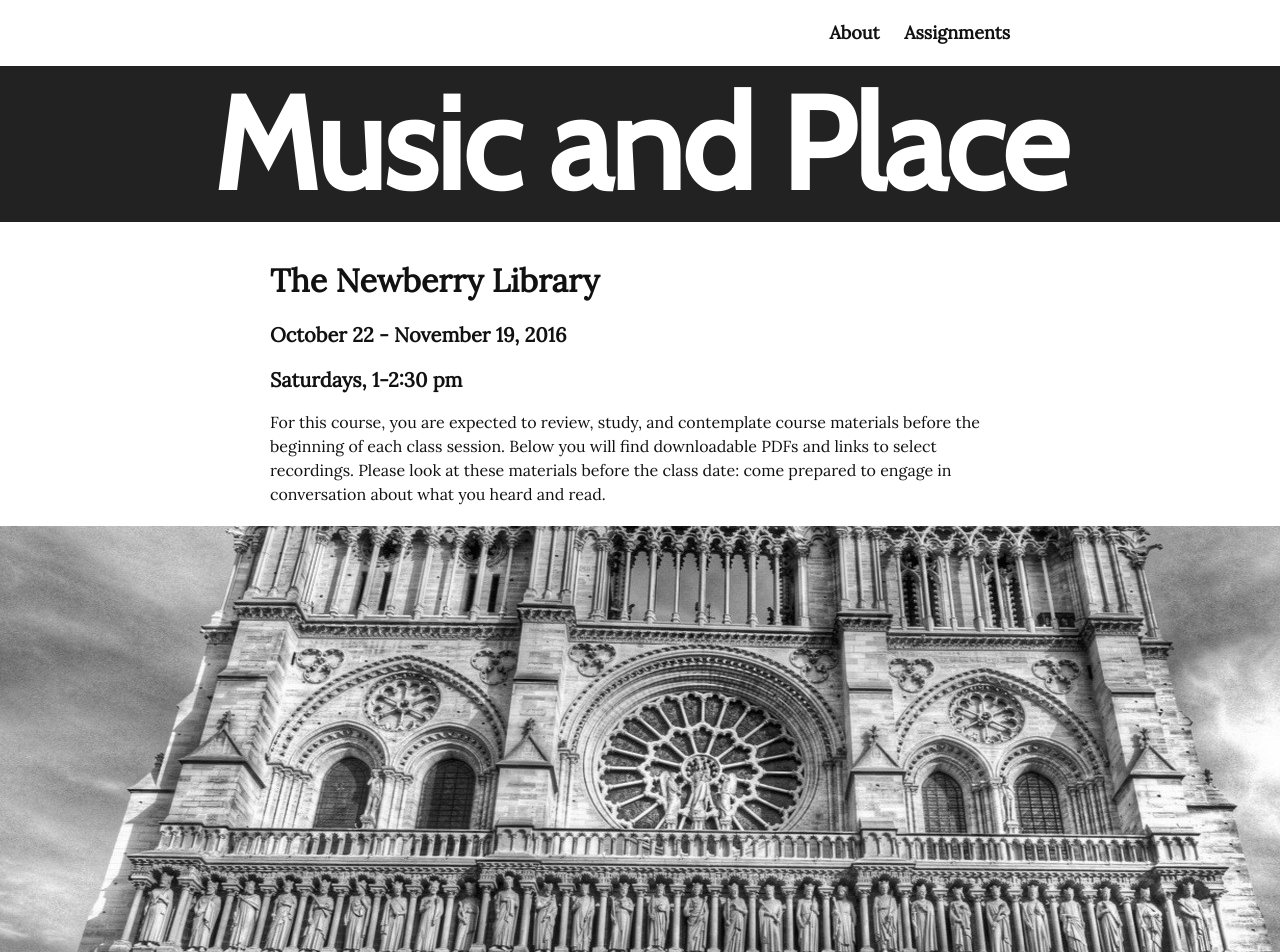
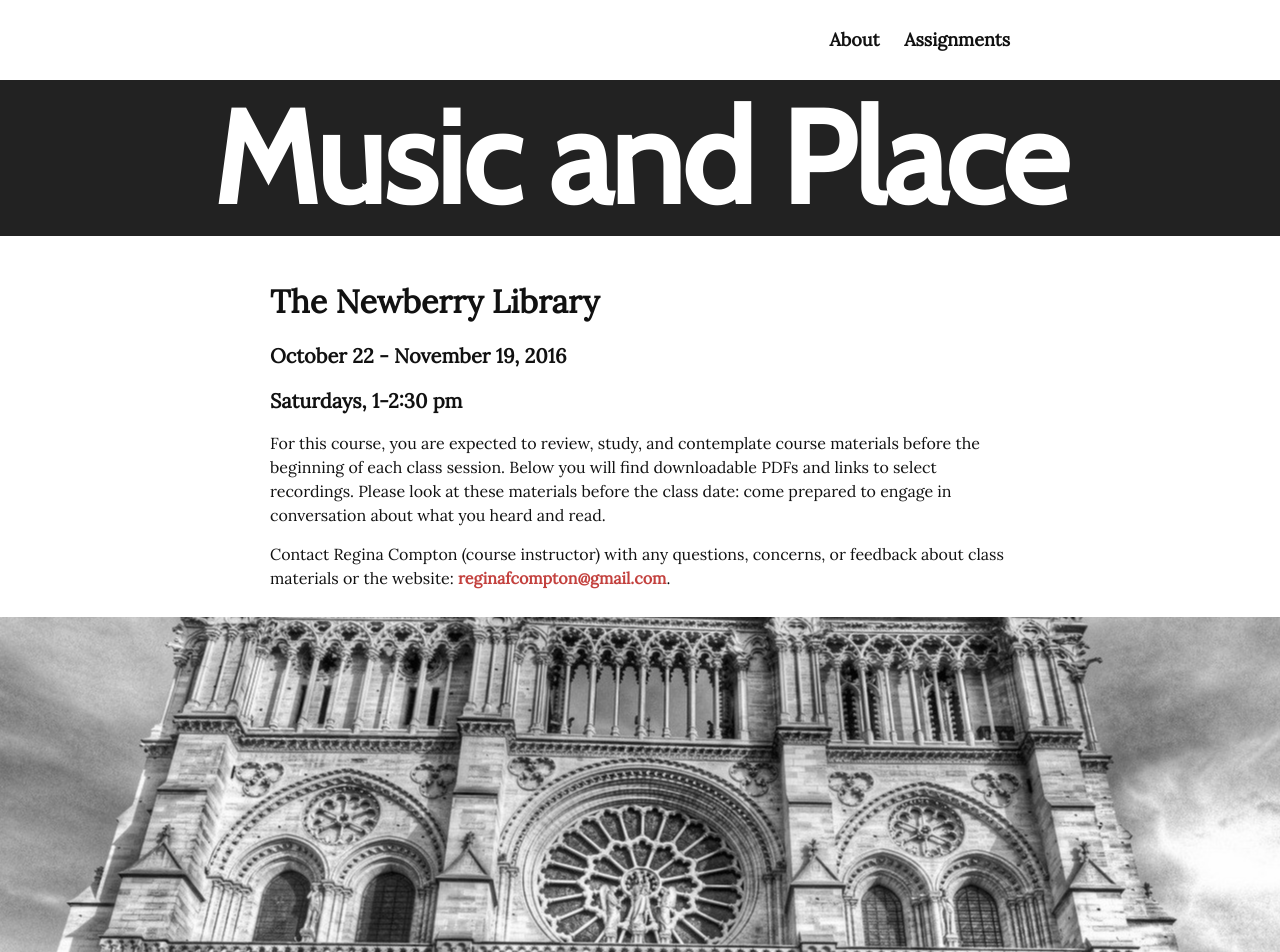
Before and after one commit to reginafcompton/music-place, a Jekyll site: the page built from _pages/02_assignments.md, in a window 1280 px wide. Shown: the top 952 px of the page. Built offline with Jekyll 4.4.1, drawn with Linux system fonts in a browser that asks for light colours; some of the changed text lies outside the part shown.

Commit message:
Update images and some copyediting for assignments

```diff
--- a/_pages/02_assignments.md
+++ b/_pages/02_assignments.md
@@ -9,6 +9,7 @@
   <h4>October 22 - November 19, 2016</h4>
   <h4>Saturdays, 1-2:30 pm</h4>
   <p>For this course, you are expected to review, study, and contemplate course materials before the beginning of each class session. Below you will find downloadable PDFs and links to select recordings. Please look at these materials before the class date: come prepared to engage in conversation about what you heard and read.</p>
+  <p>Contact Regina Compton (course instructor) with any questions, concerns, or feedback about class materials or the website: <a href="mailto:reginafcompton@gmail.com">reginafcompton@gmail.com</a>.</p>
 </div>
 
 <section class="dame"></section>
@@ -62,7 +63,8 @@
 <div class="wrapper">
   <h2>RUSSIA IN THE TWENTIETH CENTURY</h2>
   <h4>November 19</h4>
-  <p>This final class looks at music and culture during the totalitarian regime of Stalin, whose administration transformed the musical arts into state propaganda. To prepare, please read two scholarly summaries of "socialist realism," the aesthetic philosophy that governed art in the Soviet Union. In particular, this session will focus on the biography and works of Dmitri Shostakovich, who spent his entire life in Russia. Listen to the last movement of his <a href="https://youtu.be/r0AK_50-9rQ?t=37m44s" target="_blank">Fifth Symphony</a>, a product of totalitarian oppression, both in its practicality and also its hidden defiance.</p>
+  <p>This final class looks at music and culture during the totalitarian regime of Stalin, whose administration transformed the musical arts into state propaganda. To prepare, please read two scholarly summaries of "socialist realism," the aesthetic philosophy that governed art in the Soviet Union.</p>
+  <p>In particular, this session will focus on the biography and works of Dmitri Shostakovich, who spent his entire life in Russia. Listen to the last movement of his <a href="https://youtu.be/r0AK_50-9rQ?t=37m44s" target="_blank">Fifth Symphony</a>, a product of totalitarian oppression, both in its practicality and also its hidden defiance.</p>
   <h4>Reading Assignment</h4>
   <p><a href="{{ site.url }}/assets/PDFs/taruskin_socialist_realism.pdf" target="_blank">Taruskin, Richard. “Socialist Realism and the Soviet Avant-Garde,” in <em>Oxford History of Western Music</em>, 775-80. Oxford: Oxford University Press, 2005.</a></p>
   <p><a href="{{ site.url }}/assets/PDFs/maes_socialist_realism.pdf" target="_blank">Maes, Francis. <em>A History of Russian Music</em>. Trans. Arnold J. Pomerans and Erica Pomerans.Berkeley: University of California Press, 2002.</a></p>
--- a/_sass/_base.scss
+++ b/_sass/_base.scss
@@ -84,8 +84,8 @@
     margin-left: auto;
     padding-right: $spacing-unit;
     padding-left: $spacing-unit;
-    padding-top: 5px;
-    padding-bottom: 5px;
+    padding-top: 12px;
+    padding-bottom: 12px;
     @extend %clearfix;
 
     @include media-query($on-laptop) {
--- a/_sass/_layout.scss
+++ b/_sass/_layout.scss
@@ -166,8 +166,8 @@
     padding-left: 0;
     max-width: 100%;
     margin: 0;
-    height: 60vh;
-    background-position-x: 40%;
+    height: 65vh;
+    background-position-x: 50%;
     background-position-y: 50%;
     background-attachment: fixed;
     display: flex;
@@ -187,19 +187,19 @@
 }
 
 .london {
-    background: url("/assets/Senesino_Cuzzoni_Berenstadt.jpg") no-repeat center center;
+    background: url("/assets/Senesino_Cuzzoni_Berenstadt_BW.jpg") no-repeat center center;
 
     @include formatting;
 }
 
 .bayreuth {
-    background: url("/assets/bayreuth_house.jpg") no-repeat center center;
+    background: url("/assets/hoffmann-wagner.jpg") no-repeat center center;
 
     @include formatting;
 }
 
 .soviet {
-    background: url("/assets/lenin.png") no-repeat center center;
+    background: url("/assets/stalin_map.jpg") no-repeat center center;
 
     @include formatting;
 }
```
Also changed, not shown: assets/Piano_Banner.jpg (deleted), assets/Senesino_Cuzzoni_Berenstadt_BW.jpg (added), assets/festspielhaus.jpg (added), assets/hoffmann-wagner.jpg (added), assets/stalin_map.jpg (added), 1 other file.
